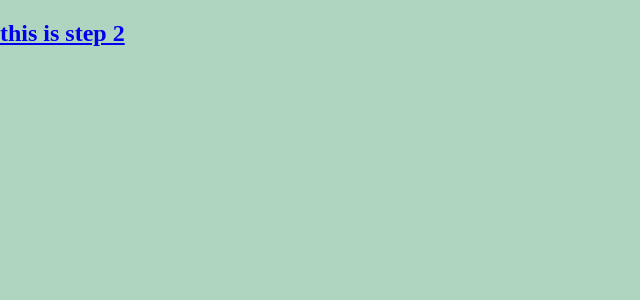
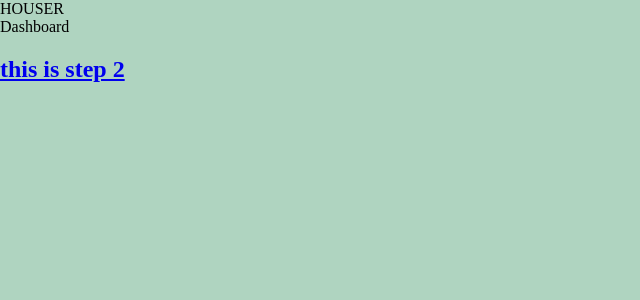
Before and after one commit to SecretMNC/houser-sim, a React (Create React App) app: page /#/step2 in a window 1280 px wide. Shown: the top 300 px of the page, without its empty margins (0-640 px from the left). Built offline with nearby package versions, Linux system fonts and the light colour scheme.

Commit message:
added missing nav to step 2

```diff
--- a/package.json
+++ b/package.json
@@ -2,11 +2,7 @@
   "name": "house-sim",
   "version": "0.1.0",
   "private": true,
-<<<<<<< HEAD
-  "main":"./server/index.js",
-=======
   "main": "./server/index",
->>>>>>> c6186efa9bf2e3aa48ce6b5445a427b9ac235487
   "dependencies": {
     "axios": "^0.16.2",
     "body-parser": "^1.18.2",
--- a/src/App.css
+++ b/src/App.css
@@ -60,7 +60,9 @@ body{
 
 
 /* NAVBAR CSS BEGINS */
+.nav_logo{
 
+}
 
 /* NAVBAR CSS ENDS */
 
--- a/src/components/NavBar.js
+++ b/src/components/NavBar.js
@@ -3,6 +3,11 @@ import React from 'react';
 
 export default function Navbar(){
     return (
-        <nav></nav>
+        <nav className='navBar'>
+            <div className='nav_logo'></div>
+            <div>HOUSER</div>
+            <div>Dashboard</div>
+            <div></div>
+        </nav>
     )
 }
--- a/src/components/Step2.js
+++ b/src/components/Step2.js
@@ -1,12 +1,16 @@
 import React ,{Component} from 'react';
+import NavBar from './NavBar';
 import {Link } from 'react-router-dom';
 
 export default class Step2 extends Component{
     render(){
         return (
+            <div>
+                <NavBar/>
             <Link to = '/step3'><h2>
                 this is step 2
             </h2></Link>
+            </div>
         )
     }
 }
```
